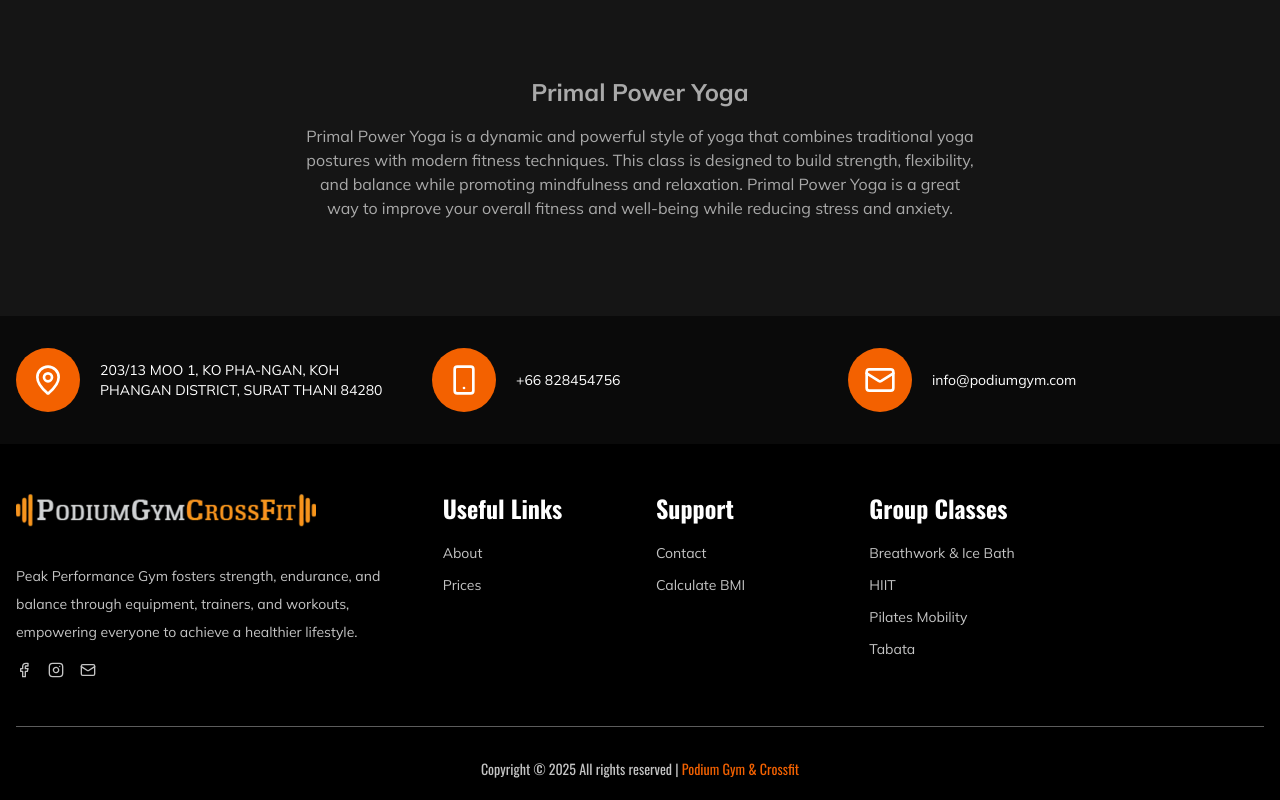
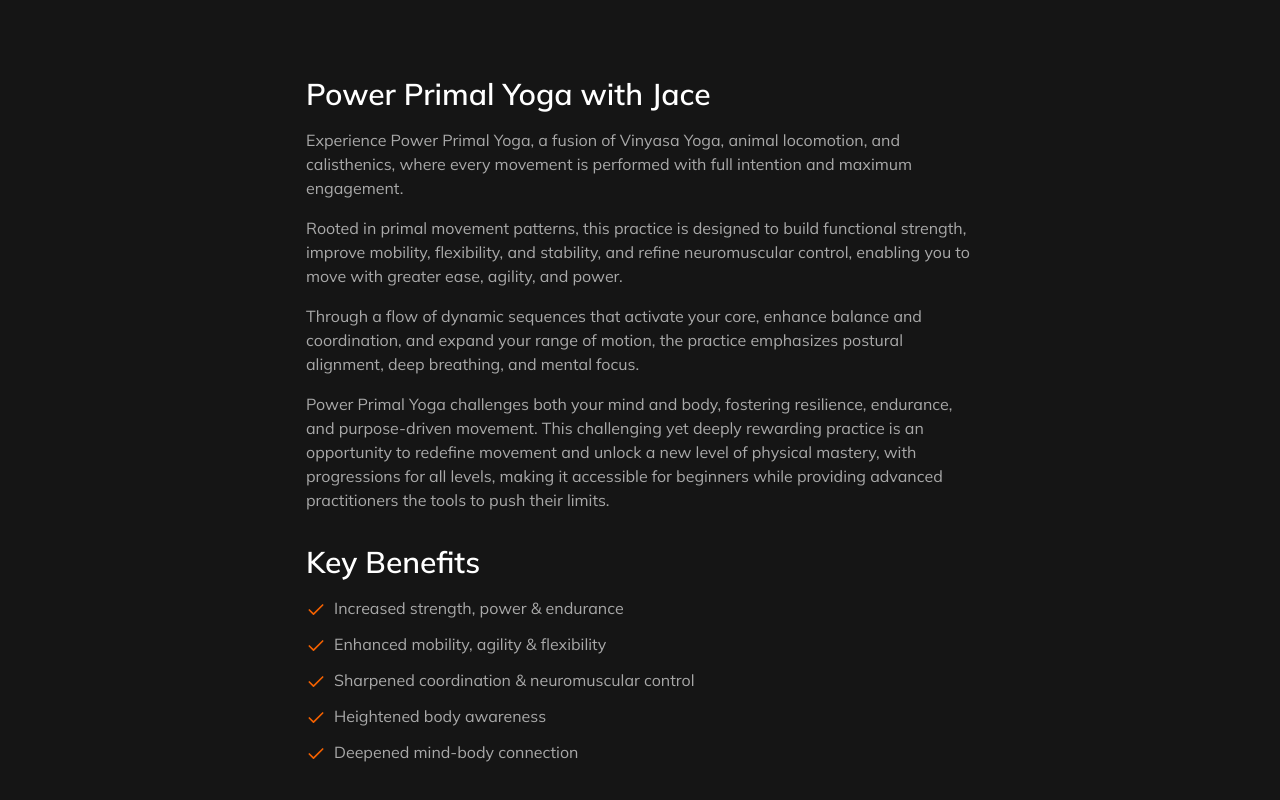
Before and after one commit to felipe-muner/podium-gym, a Next.js app: page /classes/primal-power-yoga in a window 1280 px wide. Shown: the part 520-1320 px from the top of the page. Built offline with nearby package versions, Linux system fonts and the light colour scheme.

Commit message:
feat: primal yoga

```diff
--- a/app/classes/primal-power-yoga/page.tsx
+++ b/app/classes/primal-power-yoga/page.tsx
@@ -1,18 +1,40 @@
 import { Breadcrumb } from "@/components/Breadcrumb";
 import { getMetadata } from "@/lib/utils";
+import { Check } from "lucide-react";
 
 export const metadata = getMetadata({ routeName: "Primal Power Yoga" });
+
 export default function PrimalPowerYoga() {
   return (
     <>
       <Breadcrumb route={'Primal Power Yoga'} isClass />
-      <div className="flex flex-col gap-4 items-center justify-center p-4 my-20 text-brand-gray-medium container mx-auto max-w-[700px] font-mulish">
-        <h1 className="text-2xl font-bold text-center">Primal Power Yoga</h1>
-        <p className="text-center">
-          Primal Power Yoga is a dynamic and powerful style of yoga that combines traditional yoga postures with modern fitness techniques. This class is designed
-          to build strength, flexibility, and balance while promoting mindfulness and relaxation. Primal Power Yoga is a great way to improve your overall fitness
-          and well-being while reducing stress and anxiety.
-        </p>
+      <div className="flex flex-col gap-4 items-start justify-center p-4 my-20 text-brand-gray-medium container mx-auto max-w-[700px] font-mulish">
+        <h1 className="text-3xl font-semibold text-white text-left">Power Primal Yoga with Jace</h1>
+        <p>Experience Power Primal Yoga, a fusion of Vinyasa Yoga, animal locomotion, and calisthenics, where every movement is performed with full intention and maximum engagement.</p>
+        <p>Rooted in primal movement patterns, this practice is designed to build functional strength, improve mobility, flexibility, and stability, and refine neuromuscular control, enabling you to move with greater ease, agility, and power.</p>
+
+        <p>Through a flow of dynamic sequences that activate your core, enhance balance and coordination, and expand your range of motion, the practice emphasizes postural alignment, deep breathing, and mental focus.</p>
+
+        <p>Power Primal Yoga challenges both your mind and body, fostering resilience, endurance, and purpose-driven movement. This challenging yet deeply rewarding practice is an opportunity to redefine movement and unlock a new level of physical mastery, with progressions for all levels, making it accessible for beginners while providing advanced practitioners the tools to push their limits.</p>
+
+        <h2 className="text-3xl font-semibold mt-4 text-white">Key Benefits</h2>
+        <ul className="space-y-3">
+          <li className="flex items-start gap-2">
+            <Check size={20} className="text-brand-orange flex-shrink-0 mt-1" /> <span>Increased strength, power & endurance</span>
+          </li>
+          <li className="flex items-start gap-2">
+            <Check size={20} className="text-brand-orange flex-shrink-0 mt-1" /> <span>Enhanced mobility, agility & flexibility</span>
+          </li>
+          <li className="flex items-start gap-2">
+            <Check size={20} className="text-brand-orange flex-shrink-0 mt-1" /> <span>Sharpened coordination & neuromuscular control</span>
+          </li>
+          <li className="flex items-start gap-2">
+            <Check size={20} className="text-brand-orange flex-shrink-0 mt-1" /> <span>Heightened body awareness</span>
+          </li>
+          <li className="flex items-start gap-2">
+            <Check size={20} className="text-brand-orange flex-shrink-0 mt-1" /> <span>Deepened mind-body connection</span>
+          </li>
+        </ul>
       </div>
     </>
   );
--- a/app/the-club/overview/page.tsx
+++ b/app/the-club/overview/page.tsx
@@ -11,7 +11,6 @@ export default function Overview() {
       <div className="flex flex-col gap-4 items-start justify-center p-4 my-20 text-brand-gray-medium container mx-auto max-w-[700px] font-mulish">
         <h1 className="text-3xl font-semibold text-white text-left">Experience Premium Fitness in the Heart of Koh Phangan</h1>
         <p className="text-white font-semibold">Open daily from <span className="text-white flex items-center gap-1"><Clock7 className="text-brand-orange" size={20} /> 7:00 to <Clock10 className="text-brand-orange" size={20} /> 22:00</span></p>
-
         <p>Spanning 1,000m² (5,400 sq. ft.), our modern fitness center is designed for those who prioritize performance, hygiene, and well-being.</p>
 
         <ul className="space-y-3">
```
